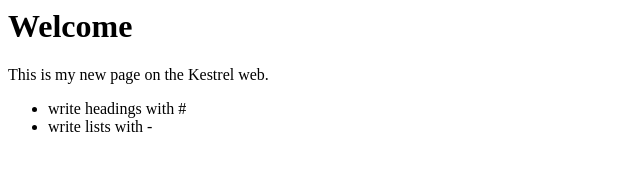
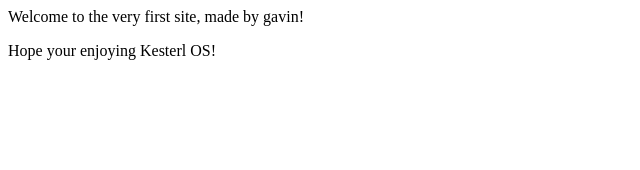
Before and after one commit to really-gavin/KESTREL-WEB, a plain HTML site: page sites/gavin/index.html in a window 1280 px wide. Shown: the whole page, without its empty margins (0-640 px from the left). Drawn offline with Linux system fonts and the light colour scheme.

Commit message:
Page gavin/index

```diff
--- a/sites/gavin/index.html
+++ b/sites/gavin/index.html
@@ -1,8 +1,4 @@
-<html><head><title>Welcome</title></head><body>
-<h1>Welcome</h1>
-<p>This is my new page on the Kestrel web.</p>
-<ul>
-<li>write headings with #</li>
-<li>write lists with -</li>
-</ul>
+<html><head><title>gavin</title></head><body>
+<p>Welcome to the very first site, made by gavin!</p>
+<p>Hope your enjoying Kesterl OS!</p>
 </body></html>
```
